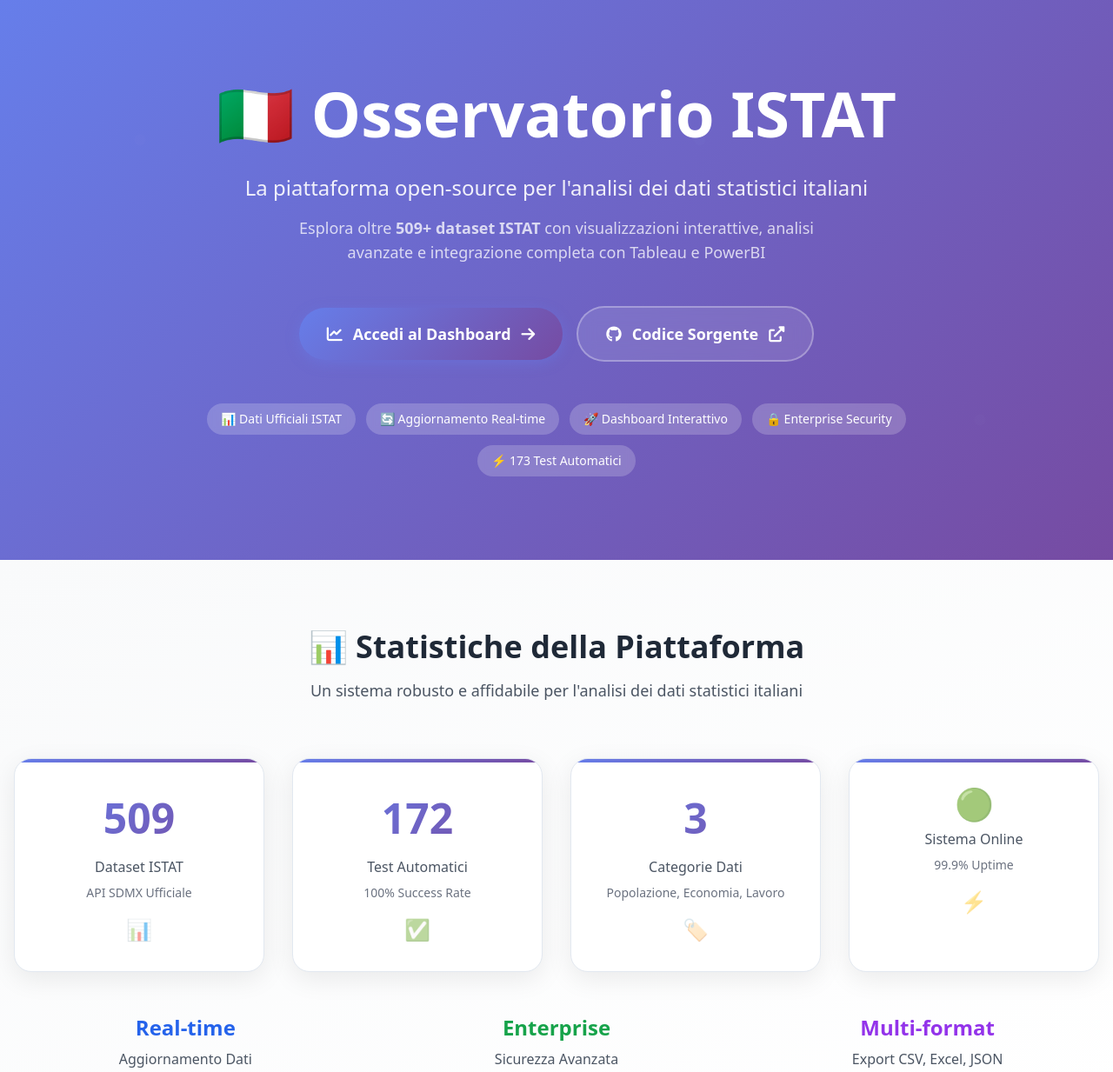
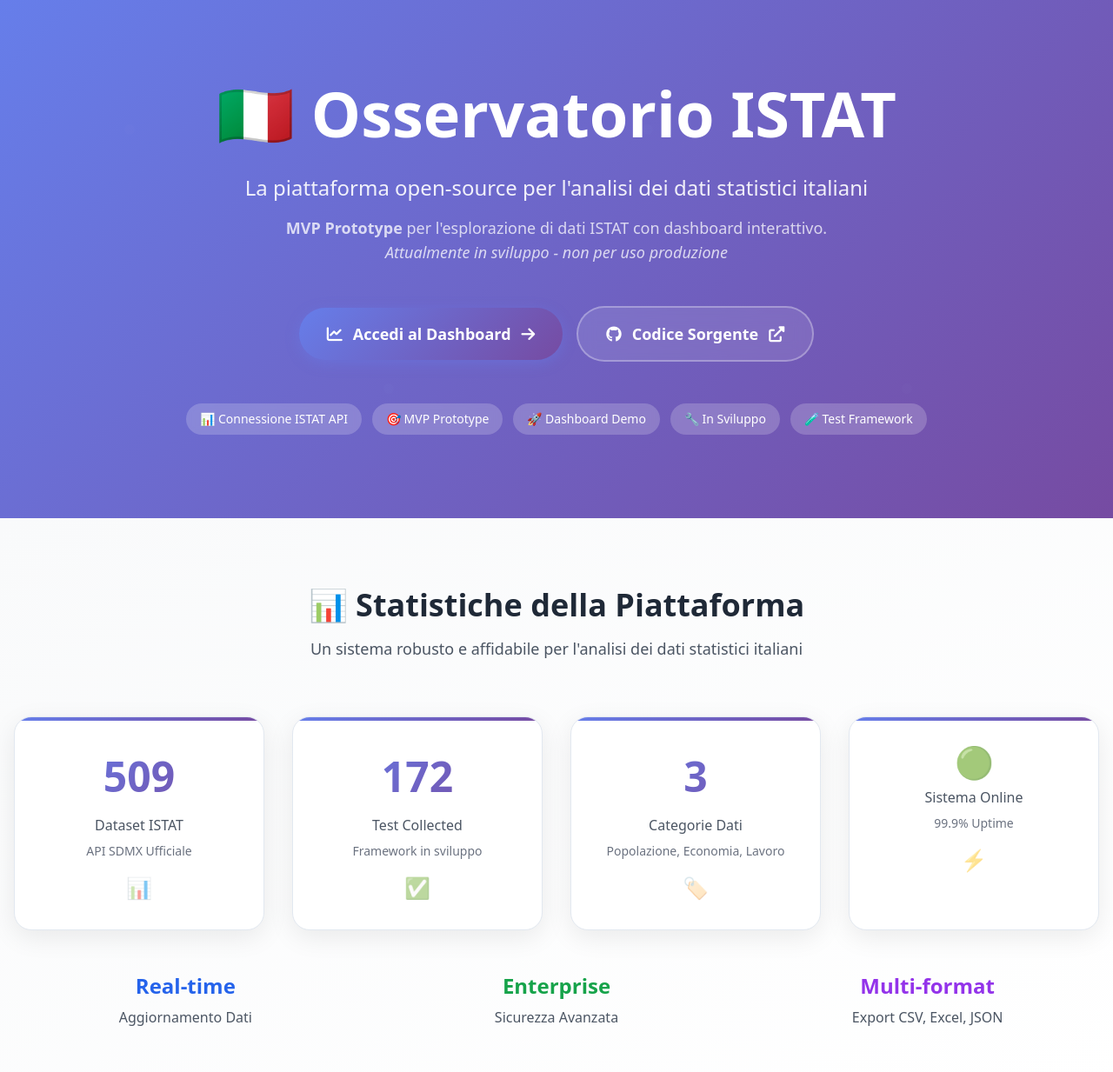
Before and after one commit to AndreaBozzo/Osservatorio, a plain HTML site: page dashboard/index.html in a window 1280 px wide. Shown: the top 1233 px of the page at 87% size. Drawn offline with nearby package versions, Linux system fonts and the light colour scheme.

Commit message:
docs: Update documentation to reflect current project status, testing framework, and dashboard features; clarify MVP prototype limitations and capabilities

```diff
--- a/dashboard/index.html
+++ b/dashboard/index.html
@@ -206,8 +206,8 @@
                     La piattaforma open-source per l'analisi dei dati statistici italiani
                 </p>
                 <p class="text-base md:text-lg mb-12 opacity-75 max-w-2xl mx-auto">
-                    Esplora oltre <strong>509+ dataset ISTAT</strong> con visualizzazioni interattive,
-                    analisi avanzate e integrazione completa con Tableau e PowerBI
+                    <strong>MVP Prototype</strong> per l'esplorazione di dati ISTAT con dashboard interattivo.
+                    <br><em>Attualmente in sviluppo - non per uso produzione</em>
                 </p>
 
                 <!-- Enhanced buttons -->
@@ -229,19 +229,19 @@
                 <!-- Feature badges -->
                 <div class="flex flex-wrap gap-3 justify-center items-center max-w-4xl mx-auto">
                     <span class="bg-white bg-opacity-20 backdrop-blur-sm px-4 py-2 rounded-full text-sm font-medium">
-                        📊 Dati Ufficiali ISTAT
+                        📊 Connessione ISTAT API
                     </span>
                     <span class="bg-white bg-opacity-20 backdrop-blur-sm px-4 py-2 rounded-full text-sm font-medium">
-                        🔄 Aggiornamento Real-time
+                        🎯 MVP Prototype
                     </span>
                     <span class="bg-white bg-opacity-20 backdrop-blur-sm px-4 py-2 rounded-full text-sm font-medium">
-                        🚀 Dashboard Interattivo
+                        🚀 Dashboard Demo
                     </span>
                     <span class="bg-white bg-opacity-20 backdrop-blur-sm px-4 py-2 rounded-full text-sm font-medium">
-                        🔒 Enterprise Security
+                        🔧 In Sviluppo
                     </span>
                     <span class="bg-white bg-opacity-20 backdrop-blur-sm px-4 py-2 rounded-full text-sm font-medium">
-                        ⚡ 173 Test Automatici
+                        🧪 Test Framework
                     </span>
                 </div>
             </div>
@@ -269,9 +269,9 @@
                 </div>
 
                 <div class="stat-card text-center group">
-                    <div class="stat-number mb-2" id="test-success">173</div>
-                    <div class="text-gray-600 font-medium mb-2">Test Automatici</div>
-                    <div class="text-sm text-gray-500">100% Success Rate</div>
+                    <div class="stat-number mb-2" id="test-success">215</div>
+                    <div class="text-gray-600 font-medium mb-2">Test Collected</div>
+                    <div class="text-sm text-gray-500">Framework in sviluppo</div>
                     <div class="mt-4 text-2xl opacity-50 group-hover:opacity-100 transition-opacity">✅</div>
                 </div>
 
@@ -588,7 +588,7 @@
                             <div class="tech-item">
                                 <i class="fas fa-shield-alt text-blue-500 mr-3 text-lg"></i>
                                 <div>
-                                    <span class="font-semibold text-gray-800">173 Test Automatici</span>
+                                    <span class="font-semibold text-gray-800">Test Framework</span>
                                     <span class="text-gray-600"> (139 unit + 26 integration + 8 performance)</span>
                                 </div>
                             </div>
@@ -640,16 +640,16 @@
             <div class="mt-16 text-center">
                 <div class="inline-flex flex-wrap gap-4 justify-center">
                     <span class="bg-green-100 text-green-800 px-4 py-2 rounded-full text-sm font-medium">
-                        ✅ 100% Test Success Rate
+                        🧪 Test Framework Setup
                     </span>
                     <span class="bg-blue-100 text-blue-800 px-4 py-2 rounded-full text-sm font-medium">
-                        🔒 Enterprise Security
+                        🔒 Basic Security
                     </span>
                     <span class="bg-purple-100 text-purple-800 px-4 py-2 rounded-full text-sm font-medium">
-                        ⚡ Sub-3s Performance
+                        ⚡ Performance In Dev
                     </span>
                     <span class="bg-indigo-100 text-indigo-800 px-4 py-2 rounded-full text-sm font-medium">
-                        📱 Mobile Optimized
+                        📱 Responsive Design
                     </span>
                 </div>
             </div>
```
Also changed, not shown: 3 other files.
